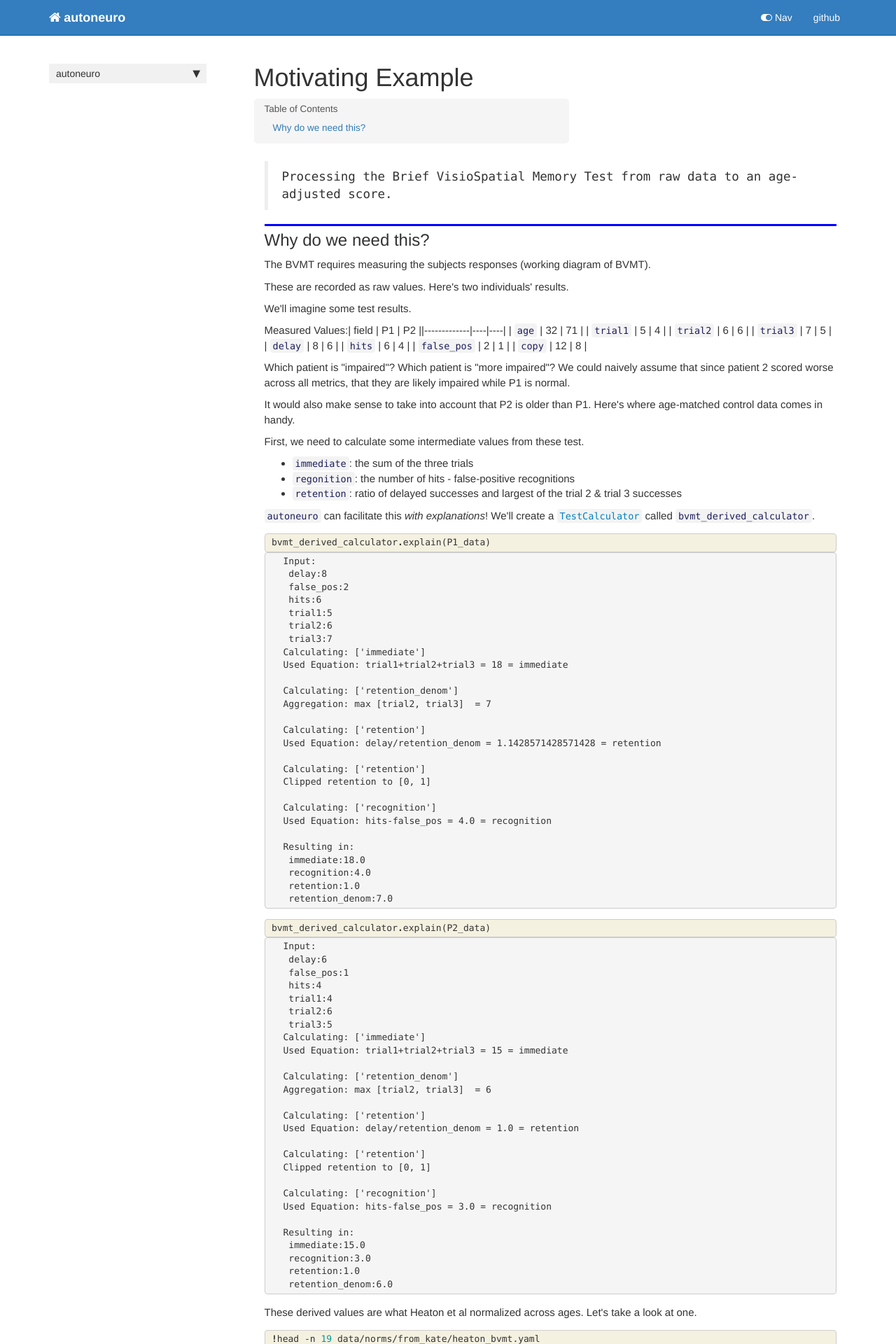
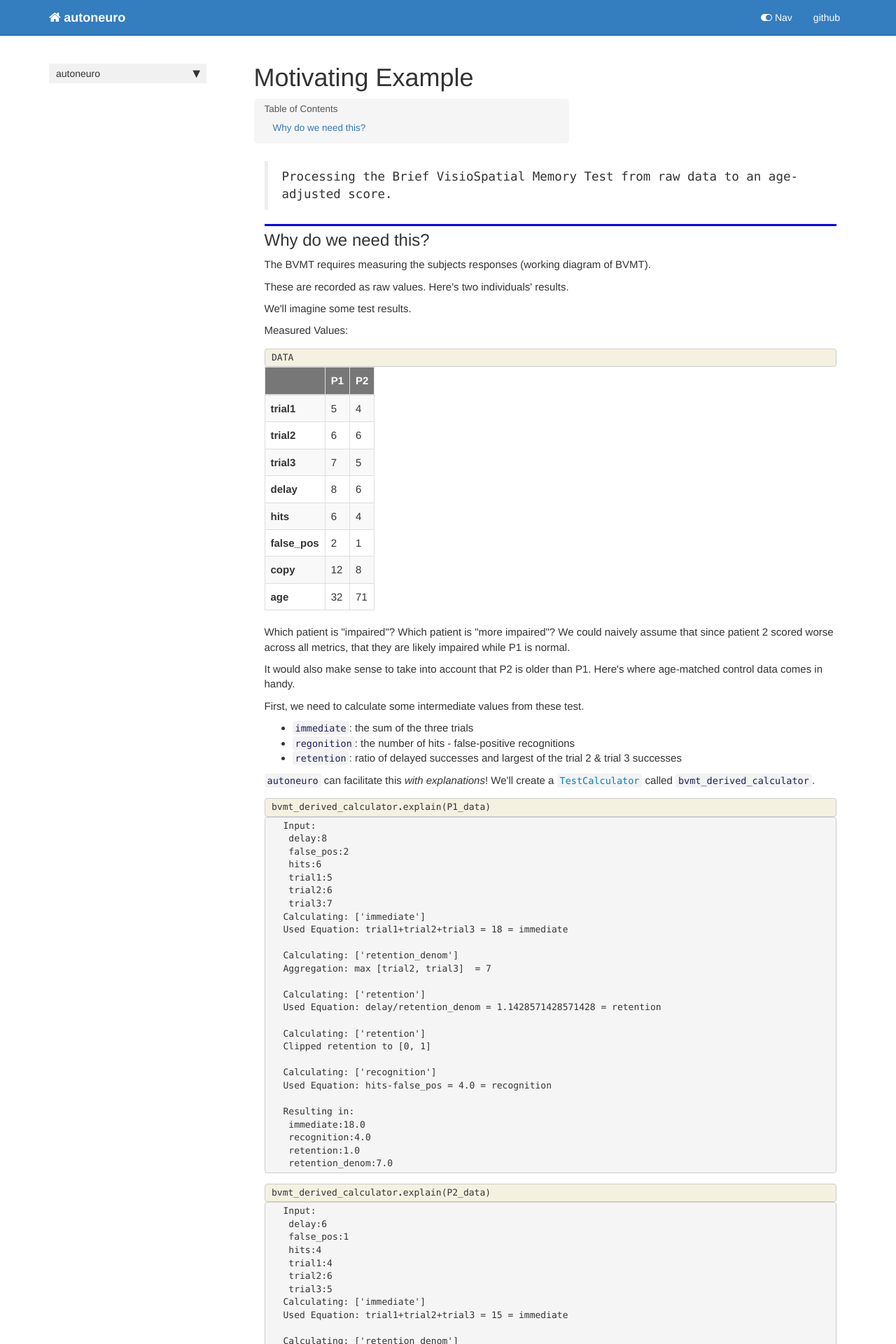
Before and after one commit to JudoWill/autoneuro, a Jekyll site: the page built from docs/motivating_example.html, in a window 1280 px wide. Shown: the top 1920 px of the page at 70% size. Built offline with Jekyll 4.4.1, drawn with Linux system fonts in a browser that asks for light colours; nearby versions of some CDN libraries; comment, search, counter and statistics services are not loaded.

Commit message:
Formatting the table.

```diff
--- a/docs/motivating_example.html
+++ b/docs/motivating_example.html
@@ -36,19 +36,108 @@ nb_path: "02_motivating_example.ipynb"
 <h2 id="Why-do-we-need-this?">Why do we need this?<a class="anchor-link" href="#Why-do-we-need-this?"> </a></h2><p>The BVMT requires measuring the subjects responses (working diagram of BVMT).</p>
 <p>These are recorded as raw values. Here's two individuals' results.</p>
 <p>We'll imagine some test results.</p>
-<p>Measured Values:| field       | P1 | P2 ||-------------|----|----|
-| <code>age</code>       | 32 | 71 |
-| <code>trial1</code>    | 5  | 4  |
-| <code>trial2</code>    | 6  | 6  |
-| <code>trial3</code>    | 7  | 5  |
-| <code>delay</code>     | 8  | 6  |
-| <code>hits</code>      | 6  | 4  |
-| <code>false_pos</code> | 2  | 1  |
-| <code>copy</code>      | 12 | 8  |</p>
+<p>Measured Values:</p>
 
 </div>
 </div>
 </div>
+    {% raw %}
+
+<div class="cell border-box-sizing code_cell rendered">
+<div class="input">
+
+<div class="inner_cell">
+    <div class="input_area">
+<div class=" highlight hl-ipython3"><pre><span></span><span class="n">DATA</span>
+</pre></div>
+
+    </div>
+</div>
+</div>
+
+<div class="output_wrapper">
+<div class="output">
+
+<div class="output_area">
+
+
+<div class="output_html rendered_html output_subarea output_execute_result">
+<div>
+<style scoped>
+    .dataframe tbody tr th:only-of-type {
+        vertical-align: middle;
+    }
+
+    .dataframe tbody tr th {
+        vertical-align: top;
+    }
+
+    .dataframe thead th {
+        text-align: right;
+    }
+</style>
+<table border="1" class="dataframe">
+  <thead>
+    <tr style="text-align: right;">
+      <th></th>
+      <th>P1</th>
+      <th>P2</th>
+    </tr>
+  </thead>
+  <tbody>
+    <tr>
+      <th>trial1</th>
+      <td>5</td>
+      <td>4</td>
+    </tr>
+    <tr>
+      <th>trial2</th>
+      <td>6</td>
+      <td>6</td>
+    </tr>
+    <tr>
+      <th>trial3</th>
+      <td>7</td>
+      <td>5</td>
+    </tr>
+    <tr>
+      <th>delay</th>
+      <td>8</td>
+      <td>6</td>
+    </tr>
+    <tr>
+      <th>hits</th>
+      <td>6</td>
+      <td>4</td>
+    </tr>
+    <tr>
+      <th>false_pos</th>
+      <td>2</td>
+      <td>1</td>
+    </tr>
+    <tr>
+      <th>copy</th>
+      <td>12</td>
+      <td>8</td>
+    </tr>
+    <tr>
+      <th>age</th>
+      <td>32</td>
+      <td>71</td>
+    </tr>
+  </tbody>
+</table>
+</div>
+</div>
+
+</div>
+
+</div>
+</div>
+
+</div>
+    {% endraw %}
+
 <div class="cell border-box-sizing text_cell rendered"><div class="inner_cell">
 <div class="text_cell_render border-box-sizing rendered_html">
 <p>Which patient is "impaired"?
```
Also changed, not shown: 1 other file.
